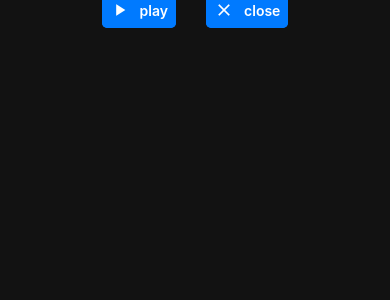
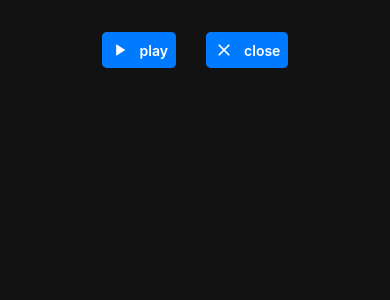
Before and after one commit to smolleyes/react-native-vlc-media-player-view, a React Native app in the folder example/: screen / in a window 390 px wide. Shown: the top 300 px of the page. Built offline with nearby package versions, Linux system fonts and the light colour scheme.

Commit message:
feat: 🥧 full fullscreen

```diff
--- a/example/App.tsx
+++ b/example/App.tsx
@@ -1,6 +1,6 @@
 import { MaterialIcons } from '@expo/vector-icons';
-import { useRef, useState } from 'react';
-import { View } from 'react-native';
+import { useEffect, useRef, useState } from 'react';
+import { StatusBar, View } from 'react-native';
 import { GestureHandlerRootView } from 'react-native-gesture-handler';
 import { Chapter, useVideoPlayer, VideoPlayer, VideoSource, VideoView } from 'react-native-vlc-media-player-view';
 import { VideoViewRef } from 'react-native-vlc-media-player-view/VideoView';
@@ -8,7 +8,12 @@ import { VideoViewRef } from 'react-native-vlc-media-player-view/VideoView';
 export default function App() {
   const [source, setSource] = useState<VideoSource>();
 
-  const uri = 'http://commondatastorage.googleapis.com/gtv-videos-bucket/sample/BigBuckBunny.mp4';
+  const uri = 'http://apsmart.in/movie/545077210277743/1593574628/139769.mkv';
+
+  useEffect(() => {
+    StatusBar.setBackgroundColor('black');
+    StatusBar.setTranslucent(true);
+  }, []);
 
   return (
     <GestureHandlerRootView
@@ -19,11 +24,20 @@ export default function App() {
         width: '100%',
         height: '100%',
         gap: 20,
-        paddingTop: 10,
         backgroundColor: '#121212'
       }}
     >
-      <View style={{ flex: 0, width: '100%', flexDirection: 'row', justifyContent: 'center', alignItems: 'center', gap: 30 }}>
+      <View
+        style={{
+          flex: 0,
+          width: '100%',
+          flexDirection: 'row',
+          justifyContent: 'center',
+          alignItems: 'center',
+          gap: 30,
+          paddingTop: 50
+        }}
+      >
         <MaterialIcons.Button onPress={() => setSource({ uri, time: 6000 })} name="play-arrow" size={20}>
           play
         </MaterialIcons.Button>
@@ -69,7 +83,7 @@ const Player = ({ onBack, source }: PlayerProps) => {
           // player.selectedAudioTrackId = player.audioTracks[player.audioTracks.length - 1].id;
           // player.selectedTextTrackId = player.textTracks[player.textTracks.length - 1].id;
         }}
-        alwaysFullscreen={false}
+        alwaysFullscreen={true}
         onNext={() => console.log('next')}
         onPrevious={() => console.log('previous')}
         onBack={() => onBack(player)}
```
Also changed, not shown: 1 other file (tests, documents, lock files or other folders).
